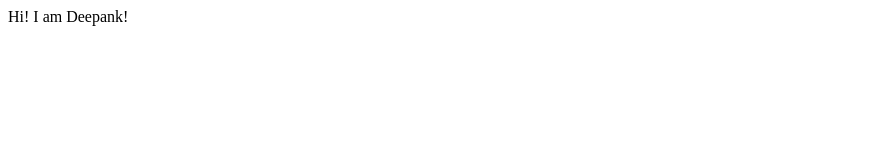
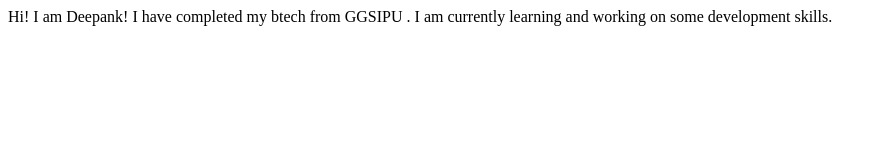
Before and after one commit to DeepankBajaj/Xyz, a plain HTML site: page index.html in a window 1280 px wide. Shown: the whole page, without its empty margins (0-887 px from the left). Drawn offline with Linux system fonts and the light colour scheme.

Commit message:
docs: updated introduction

```diff
--- a/index.html
+++ b/index.html
@@ -6,6 +6,7 @@
     <title>Deepank Bajaj</title>
 </head>
 <body>
-    Hi! I am Deepank!
+    Hi! I am Deepank! I have completed my btech from GGSIPU .
+     I am currently learning and working on some development skills.
 </body>
 </html>
```
